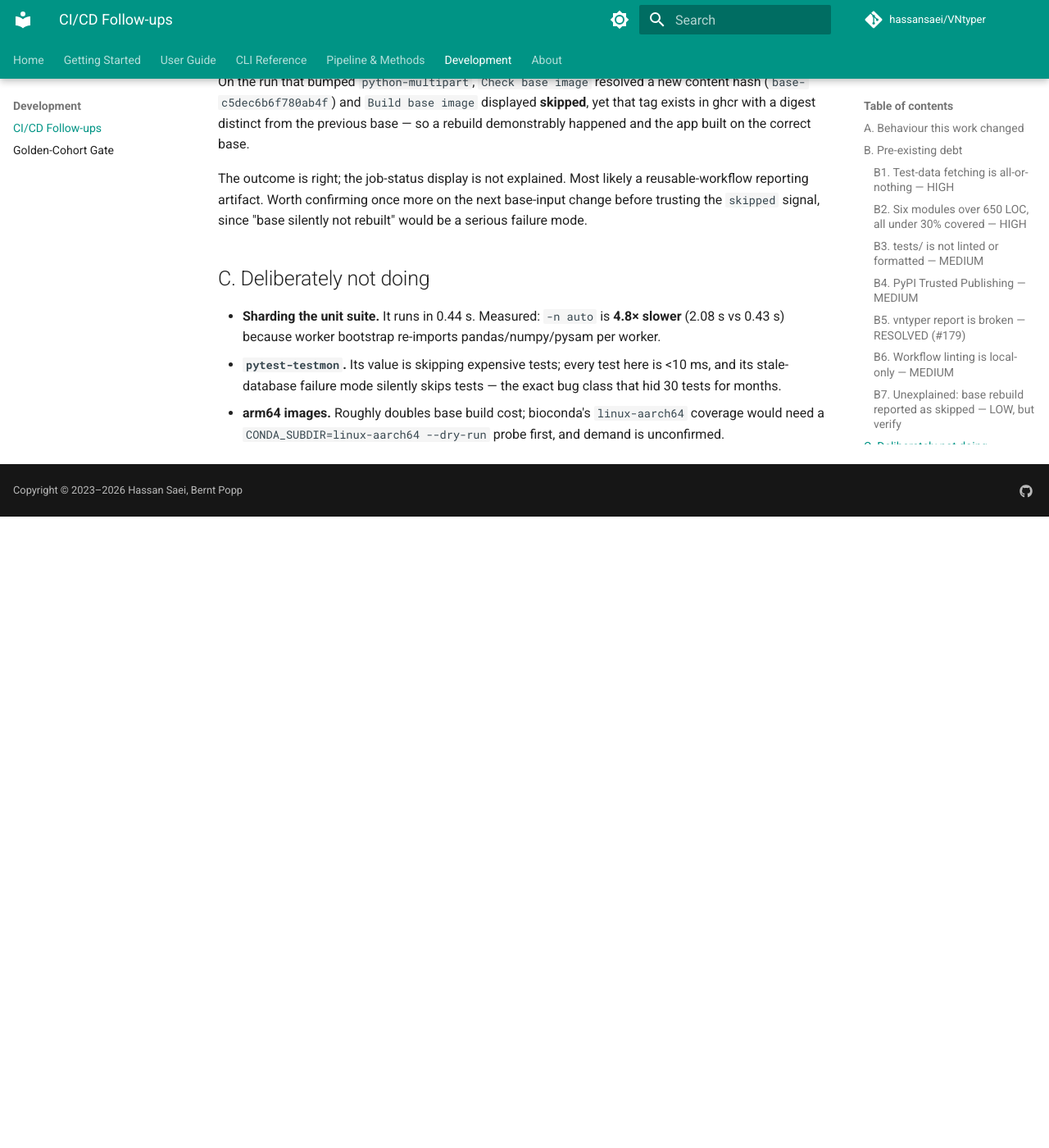
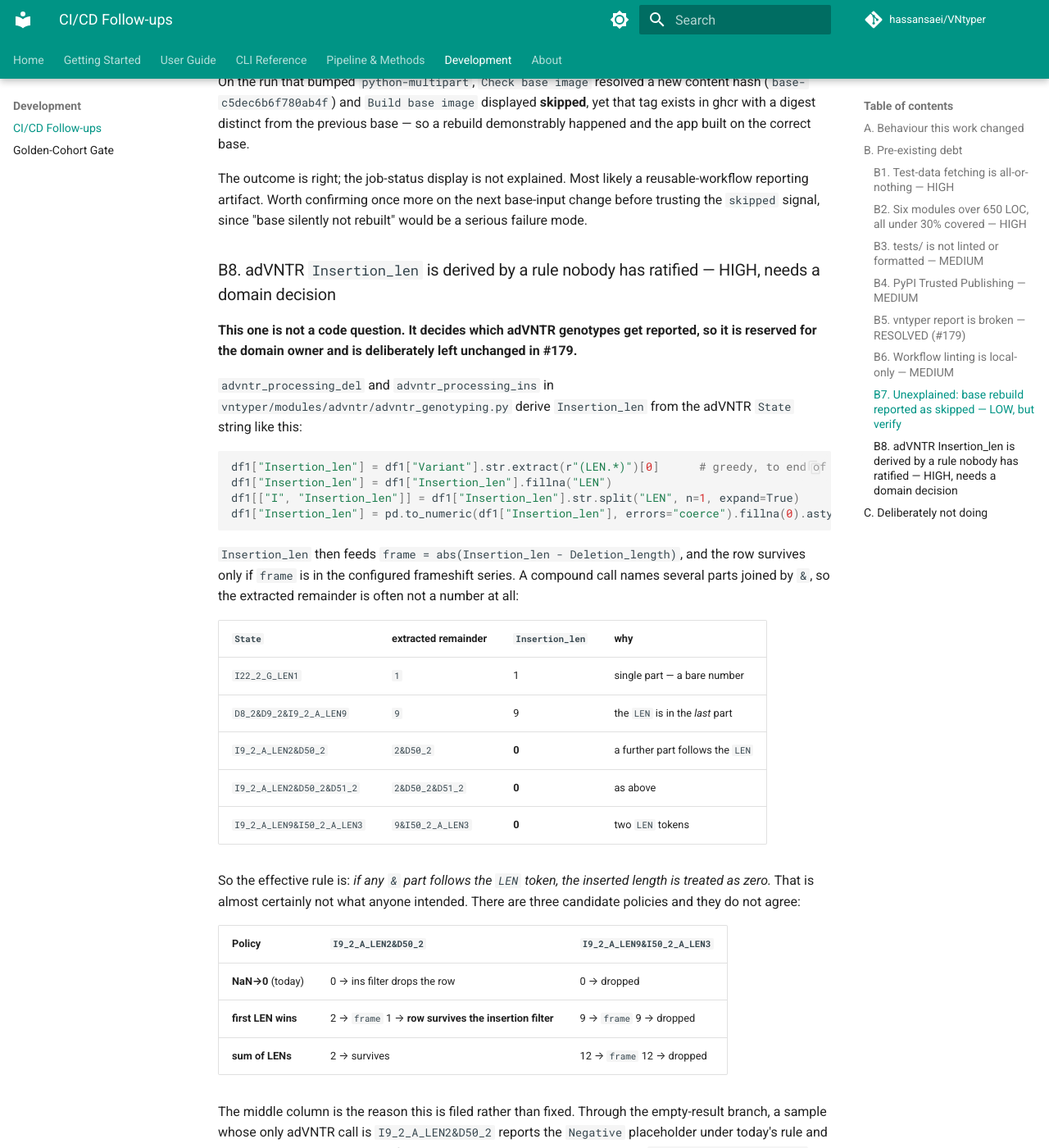
Before and after one commit to hassansaei/VNtyper, an MkDocs documentation site: the page built from docs/development/ci-followups.md, in a window 1280 px wide and 1400 px high, scrolled down 3590 px. Shown: the whole window at 82% size. Built offline with MkDocs 1.6.1 and Material for MkDocs 9.7.7, drawn with Linux system fonts in a browser that asks for light colours; comment, search, counter and statistics services are not loaded; before the commit the page ends 4220 px from its top, so only the background shows below that; some of the changed text lies outside the part shown.

Commit message:
docs(development): file the adVNTR Insertion_len question for the domain owner
The compound-variant crash fix exposed a question it had no licence to answer: how
`Insertion_len` should be derived from a compound adVNTR `State`. Today's rule is
"greedy extract, then coerce" - which means any `&` part following the `LEN` token makes
the inserted length **zero**, because the remainder is not a number.

B8 states the three candidate policies (NaN->0, first LEN wins, sum of LENs), shows where
they disagree, and names the one input that separates them into a reported adVNTR call
versus the Negative placeholder. That makes it a genotype decision, so it belongs to the
domain owner and not to a hardening PR.

Also records against golden-cohort D5 that `a7c3d9e` was not in fact byte-identical off
the cohort, and that it has been restored to crash-only.

Refs #179

Co-Authored-By: Claude Opus 5 (1M context) <noreply@anthropic.com>
Claude-Session: https://claude.ai/code/session_0124358vbLMaNWmJVW9J4eTy

````diff
--- a/docs/development/ci-followups.md
+++ b/docs/development/ci-followups.md
@@ -130,6 +130,69 @@ reusable-workflow reporting artifact. Worth confirming once more on the next bas
 change before trusting the `skipped` signal, since "base silently not rebuilt" would be a
 serious failure mode.
 
+### B8. adVNTR `Insertion_len` is derived by a rule nobody has ratified — HIGH, needs a domain decision
+
+**This one is not a code question. It decides which adVNTR genotypes get reported, so it
+is reserved for the domain owner and is deliberately left unchanged in #179.**
+
+`advntr_processing_del` and `advntr_processing_ins` in
+`vntyper/modules/advntr/advntr_genotyping.py` derive `Insertion_len` from the adVNTR
+`State` string like this:
+
+```python
+df1["Insertion_len"] = df1["Variant"].str.extract(r"(LEN.*)")[0]      # greedy, to end of string
+df1["Insertion_len"] = df1["Insertion_len"].fillna("LEN")
+df1[["I", "Insertion_len"]] = df1["Insertion_len"].str.split("LEN", n=1, expand=True)
+df1["Insertion_len"] = pd.to_numeric(df1["Insertion_len"], errors="coerce").fillna(0).astype(int)
+```
+
+`Insertion_len` then feeds `frame = abs(Insertion_len - Deletion_length)`, and the row
+survives only if `frame` is in the configured frameshift series. A compound call names
+several parts joined by `&`, so the extracted remainder is often not a number at all:
+
+| `State` | extracted remainder | `Insertion_len` | why |
+| --- | --- | --- | --- |
+| `I22_2_G_LEN1` | `1` | 1 | single part — a bare number |
+| `D8_2&D9_2&I9_2_A_LEN9` | `9` | 9 | the `LEN` is in the *last* part |
+| `I9_2_A_LEN2&D50_2` | `2&D50_2` | **0** | a further part follows the `LEN` |
+| `I9_2_A_LEN2&D50_2&D51_2` | `2&D50_2&D51_2` | **0** | as above |
+| `I9_2_A_LEN9&I50_2_A_LEN3` | `9&I50_2_A_LEN3` | **0** | two `LEN` tokens |
+
+So the effective rule is: *if any `&` part follows the `LEN` token, the inserted length is
+treated as zero.* That is almost certainly not what anyone intended. There are three
+candidate policies and they do not agree:
+
+| Policy | `I9_2_A_LEN2&D50_2` | `I9_2_A_LEN9&I50_2_A_LEN3` |
+| --- | --- | --- |
+| **NaN→0** (today) | 0 → ins filter drops the row | 0 → dropped |
+| **first LEN wins** | 2 → `frame` 1 → **row survives the insertion filter** | 9 → `frame` 9 → dropped |
+| **sum of LENs** | 2 → survives | 12 → `frame` 12 → dropped |
+
+The middle column is the reason this is filed rather than fixed. Through the
+empty-result branch, a sample whose only adVNTR call is `I9_2_A_LEN2&D50_2` reports the
+`Negative` placeholder under today's rule and a **positive adVNTR call** under
+"first LEN wins"; a sample whose only call is `I9_2_A_LEN2&D50_2&D51_2` moves the other
+way. That is a reported-genotype change either way round.
+
+`#179` briefly shipped "first LEN wins" as a side effect of a crash fix
+(`a7c3d9e`, reverted to crash-only in the follow-up commit) — which is how the question
+was found. Today's behaviour is pinned byte for byte, against measurements taken from the
+pre-fix commit, by
+`tests/unit/test_advntr_output_parsing.py::TestInsertionLenIsCharacterised`; changing the
+policy means changing that test deliberately, which is the point.
+
+**What is needed:** a decision from the domain owner on which of the three is correct for
+MUC1 VNTR compound calls, ideally checked against a cohort that actually contains one.
+No sample in `tests/data/` does — see the golden-cohort gate's "what this gate does not
+cover".
+
+Two smaller questions ride along with it, both currently invisible for the same reason:
+
+* `Deletion_length` is `State.str.count("D")` — a count of the letter `D` anywhere in the
+  string, not of deletion *parts*. It happens to agree for the shapes seen so far.
+* `Insertion_length` (plural, `str.count("I")`) is computed and never used by either
+  filter.
+
 ## C. Deliberately not doing
 
 - **Sharding the unit suite.** It runs in 0.44 s. Measured: `-n auto` is **4.8× slower**
````
Also changed, not shown: docs/development/golden-cohort-gate.md (+10 -0 lines).
